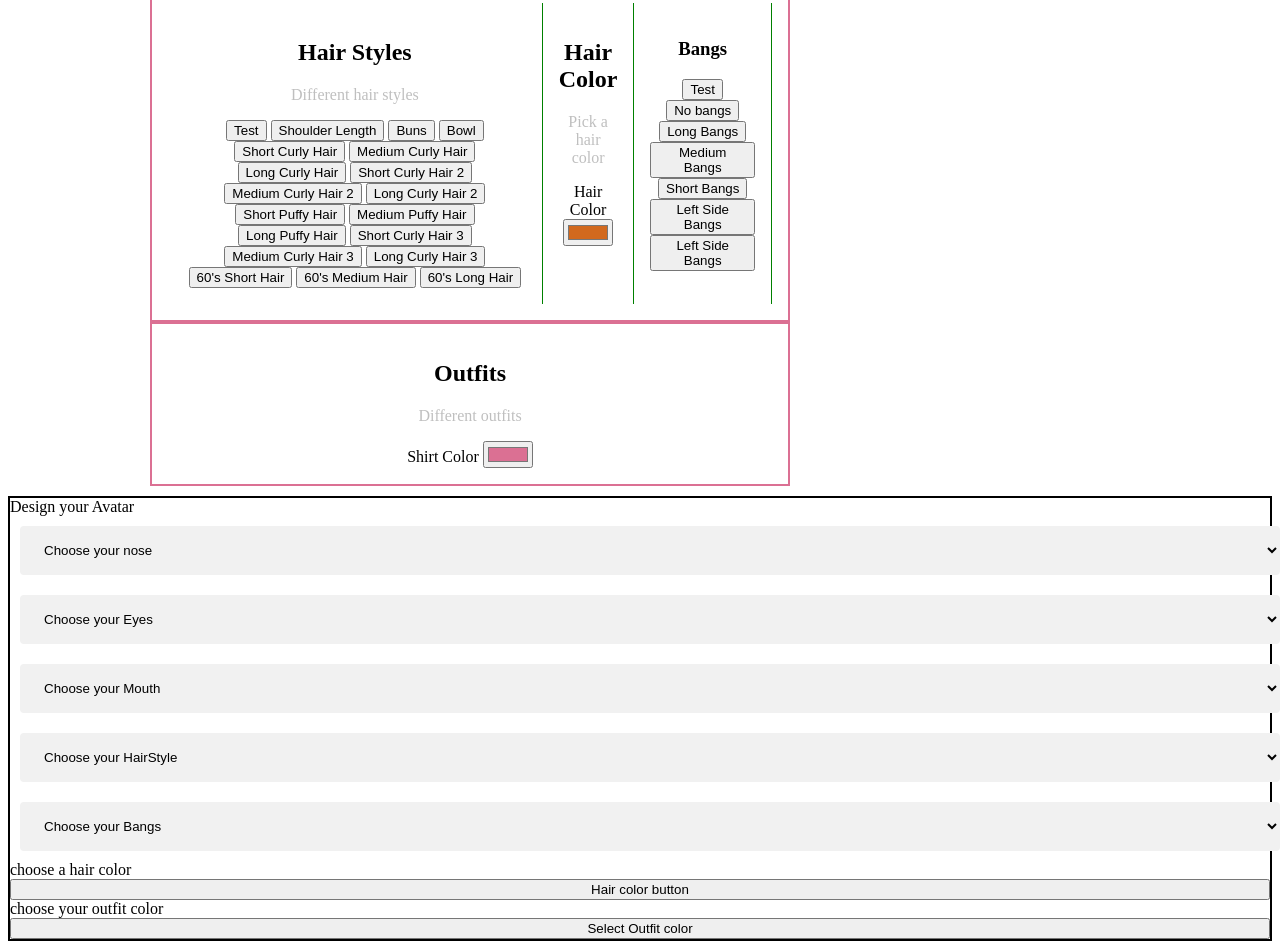
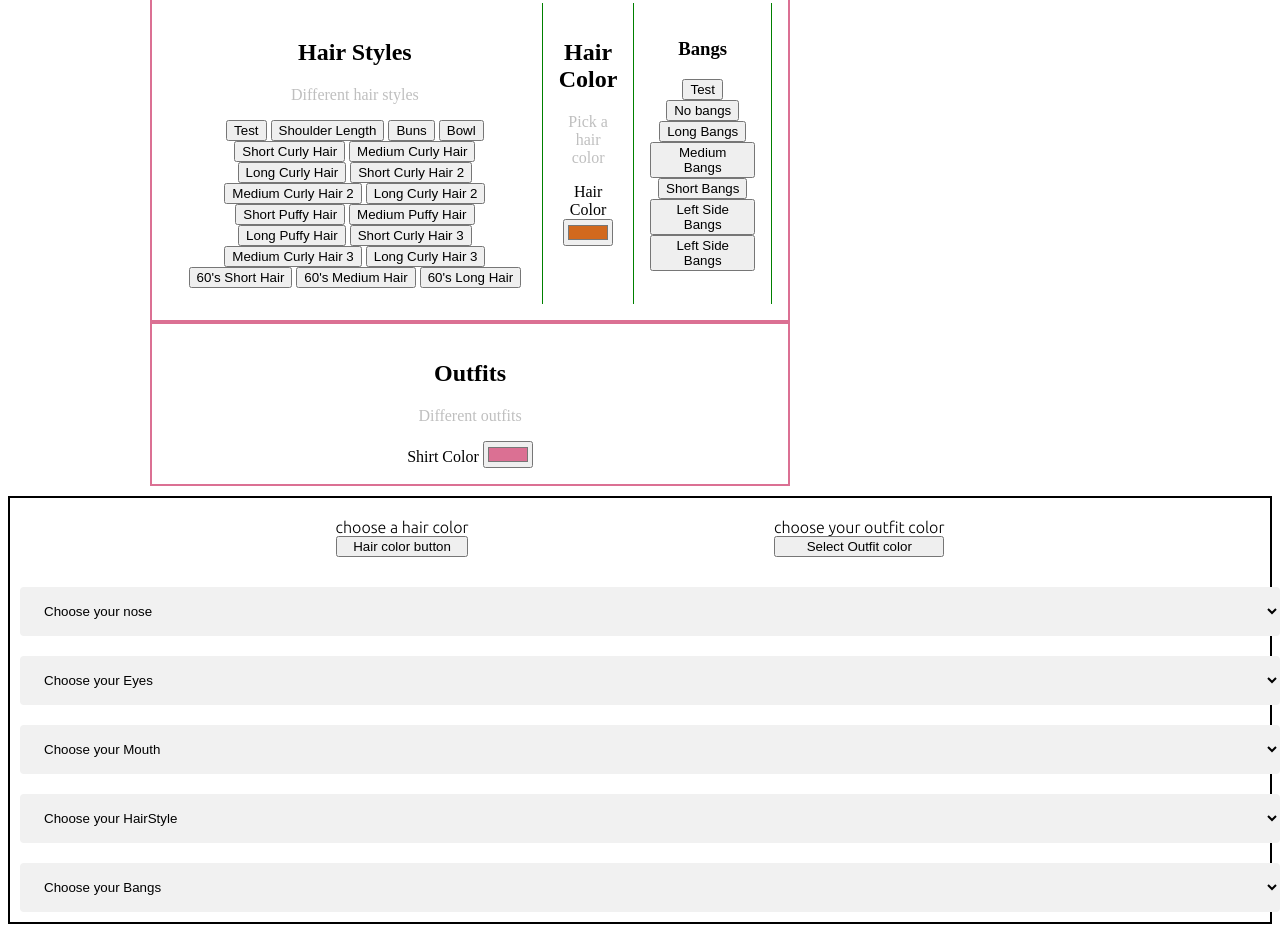
Before and after one commit to FlorenciaEmilia/avatar-maker, a plain HTML site: page index.html in a window 1280 px wide. Shown: the part 1132-2081 px from the top of the page. Drawn offline with Linux system fonts and the light colour scheme; a script that the page names is missing.

Commit message:
added more styling to new form section - font to entire form  and flexbox to button section of form

```diff
--- a/index.html
+++ b/index.html
@@ -1375,7 +1375,21 @@
 <!-- test section for form area to eventually update with all selection buttons -->
 <div class = "newForm">
     <form>
-        <label for="">Design your Avatar</label>
+
+        <div class = "btnStyling">
+         <!-- hair color selector -->
+         <div class = "formHairColor">
+            <label for="">choose a hair color</label>
+            <button>Hair color button</button>
+          </div>
+
+          <!-- outfit color selector -->
+          <div class = "formOutfitColor">
+            <label for="">choose your outfit color</label>
+            <button>Select Outfit color</button>
+          </div>
+        </div>
+
         <!-- nose selector -->
         <select name="nose" id="formNose">
             <option value="">Choose your nose</option>
@@ -1437,17 +1451,6 @@
             <option value="">Left Side Bangs</option>
             <option value="">Left Side Bangs</option>
         </select>
-
-        <!-- hair color selector -->
-        <div class = "formHairColor">
-          <label for="">choose a hair color</label>
-          <button>Hair color button</button>
-        </div>
-        <!-- outfit color selector -->
-        <div class = "formOutfitColor">
-          <label for="">choose your outfit color</label>
-          <button>Select Outfit color</button>
-        </div>
     </form>
 </div>
 <!-- end of new form section -->
--- a/style2.css
+++ b/style2.css
@@ -37,7 +37,17 @@ width: 75%;
 
 .newForm{
   border: solid 2px black;
+  font-family: 'Ubuntu', sans-serif;
 }
+
+.btnStyling
+{
+  display: flex;
+  flex-direction: row;
+  justify-content: space-evenly;
+  padding: 20px;
+}
+
 
 select {
   width: 100%;
```
